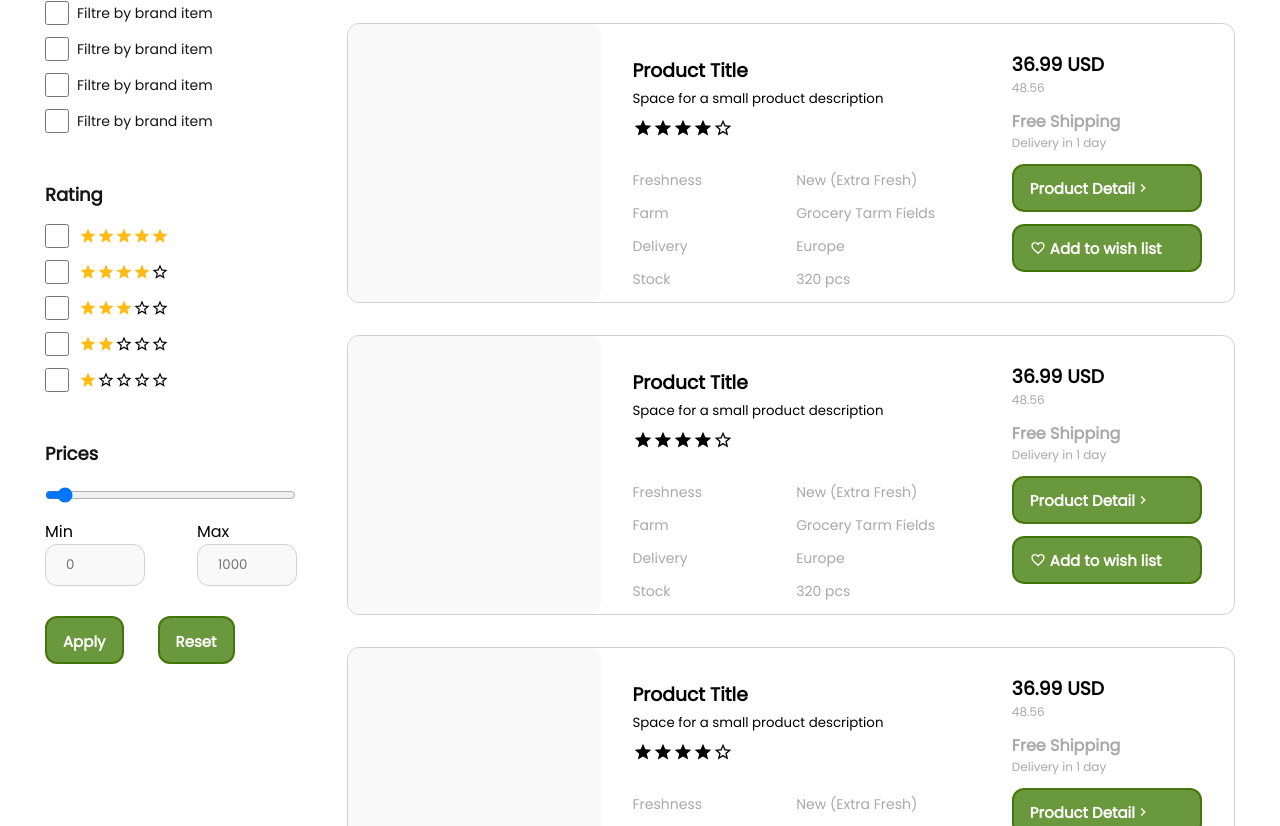
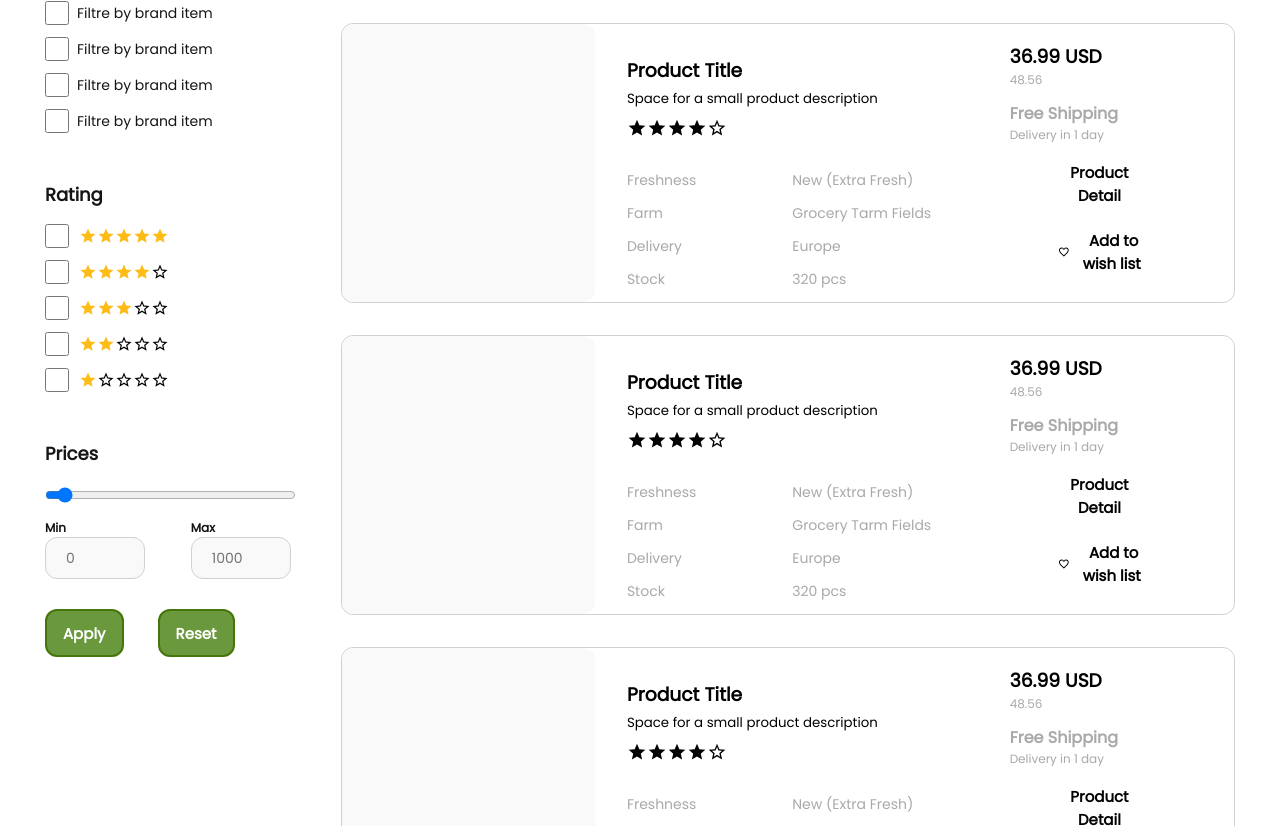
Before and after one commit to brunomatheusc/ecommer-template, a React (Create React App) app: page /category in a window 1280 px wide. Shown: the part 774-1600 px from the top of the page. Built offline with nearby package versions, Linux system fonts and the light colour scheme.

Commit message:
Starting substition of fixed elements for components

```diff
--- a/src/components/Button/index.tsx
+++ b/src/components/Button/index.tsx
@@ -5,6 +5,8 @@ import { Container } from './styles';
 interface IProps {
 	iconLeft?: boolean;
 	iconRight?: boolean;
+	size?: 'small' | 'medium' | 'large';
+	buttonType?: 'stroke' | 'colored' | 'bright' | 'simple';
 }
 
 const Button: FC<IProps> = ({ children, ...rest }) => {
--- a/src/components/Button/styles.ts
+++ b/src/components/Button/styles.ts
@@ -4,32 +4,35 @@ import { shade } from 'polished';
 interface IProps {
 	iconLeft?: boolean;
 	iconRight?: boolean;
+	size?: string;
+	buttonType?: string;
 }
 
 export const Container = styled.button<IProps>`
     display: flex;
     align-items: center;
 
-	height: 48px;
-	padding: 12px 16px;
-	background: var(--color-primary);
-
 	font-size: 15px;
 	font-weight: bold;
-	color: #fff !important;
 
 	border: 2px solid #46760A;
 	box-sizing: border-box;
 	border-radius: 12px;
 
-	${({ iconLeft }) => iconLeft && css`
+	height: ${({ size }) => size === 'small' && '36px' || size === 'medium' && '48px' || '56px' };
+	padding: ${({ size }) => size === 'small' && '12px' || size === 'medium' && '12px 16px' || '12px 48px' };
+	border: ${({ buttonType }) =>  buttonType === 'stroke' && '2px solid #92c064' || buttonType === 'colored' && '2px solid #46760a;' || buttonType === 'bright' && 'none' || 'none' };
+	background: ${({ buttonType }) =>  buttonType === 'stroke' && 'none' || buttonType === 'colored' && '#6a983c' || buttonType === 'bright' && '#f5f5f5' || '#fff' };
+	color: ${({ buttonType }) =>  buttonType === 'colored' && '#fff' || '#000' };
+
+	${({ iconLeft }) => iconLeft && css<IProps>`
 		svg {
 			margin-right: 6px;
 			stroke-width: 2;
 		}
 	`};
 
-	${({ iconRight }) => iconRight && css`
+	${({ iconRight }) => iconRight && css<IProps>`
 		svg {
 			margin-left: 6px;
 		}
--- /dev/null
+++ b/src/components/Input/index.tsx
@@ -0,0 +1,23 @@
+import React, { ComponentType, FC, InputHTMLAttributes } from 'react';
+import { IconBaseProps } from 'react-icons/lib';
+
+import { Container } from './styles';
+
+interface IProps extends InputHTMLAttributes<HTMLInputElement> {
+	iconAlignment?: 'right' | 'left';
+	label?: string;
+	icon?: ComponentType<IconBaseProps>;
+}
+
+const Input: FC<IProps> = ({ iconAlignment, icon: Icon, label, ...rest }) => {
+  	return (
+		<Container>
+			{ label && <label>{ label }</label>}
+			{ Icon && (iconAlignment == 'left') && <Icon size={16} />}
+			<input { ...rest } />
+			{ Icon && (iconAlignment == 'right') && <Icon size={16} />}
+		</Container>
+	);
+}
+
+export default Input;
--- /dev/null
+++ b/src/components/Input/styles.ts
@@ -0,0 +1,29 @@
+import styled from 'styled-components';
+import Flex from '../Flex';
+
+export const Container = styled(Flex)`
+	input {
+		height: 42px;
+		padding: 11px 16px 12px 21px;
+		background: #f9f9f9;
+
+		font-size: 14px;
+		font-weight: 400;
+		color: #a9a9a9;
+
+		border: 1px solid #d1d1d1;
+		box-sizing: border-box;
+		border-radius: 12px;
+	}
+
+	label {
+		font-size: 12px;
+		font-weight: 600;
+		color: #151515;
+	}
+
+	input[type='text'] {
+		background: transparent;
+		border: none;
+	}
+`;
--- a/src/components/Product/index.tsx
+++ b/src/components/Product/index.tsx
@@ -20,7 +20,7 @@ const Product: FC = () => {
 
 			<Info>
 				<Price>1.48 USD</Price>
-				<Button>Buy now</Button>
+				<Button buttonType="colored" size="small">Buy now</Button>
 			</Info>
 		</Container>
 	);
--- a/src/components/Sidebar/index.tsx
+++ b/src/components/Sidebar/index.tsx
@@ -1,5 +1,7 @@
 import React, { FC } from 'react';
 import { MdStar, MdStarBorder } from 'react-icons/md';
+import Button from '../Button';
+import Input from '../Input';
 
 import { Container, Wrapper, Title, Categories, CategoryWrapper, CategoryName, Quantity, Brands, Rating, Price, MinMax, Finish } from './styles';
 
@@ -61,20 +63,14 @@ const Sidebar: FC = () => {
 				<Wrapper><input type="range" name="" id="" min="0" max="1000" /></Wrapper>
 
 				<MinMax>
-					<div>
-						<span>Min</span>
-						<input type="text" placeholder="0" />
-					</div>
+					<Input label="Min" placeholder="0" />
 
-					<div>
-						<span>Max</span>
-						<input type="text" placeholder="1000" />
-					</div>
+					<Input label="Max" placeholder="1000" />
 				</MinMax>
 
 				<Finish>
-					<button>Apply</button>
-					<button>Reset</button>
+					<Button buttonType="colored" size="small">Apply</Button>
+					<Button buttonType="colored" size="small">Reset</Button>
 				</Finish>
 			</Price>
 		</Container>
--- a/src/pages/Checkout/index.tsx
+++ b/src/pages/Checkout/index.tsx
@@ -221,7 +221,7 @@ const Checkout: FC = () => {
 						</InputCheckbox>
 
 						<Flex>
-							<Button>Complete Order</Button>
+							<Button size="large" buttonType="colored">Complete Order</Button>
 						</Flex>
 
 						<Flex flexDirection="column" align="flex-start">
--- a/src/pages/Home/index.tsx
+++ b/src/pages/Home/index.tsx
@@ -6,6 +6,7 @@ import Flex from '../../components/Flex';
 import { Container, Carousel, Basics, Banners, BestSellings, MoreProducts, Quotes, Headline, QuotesBox, Client } from './styles';
 import client from '../../assets/client-1.svg';
 import Product from '../../components/Product';
+import { MdChevronRight } from 'react-icons/md';
 
 const Home: FC = () => {
 	return (
@@ -21,22 +22,21 @@ const Home: FC = () => {
 						<Link to="/category">Kitchen</Link>
 
 						<Flex>
-							<Button>More categories</Button>
+							<Button buttonType="bright" size="medium" iconRight>More categories<MdChevronRight strokeWidth={2} color="#000" /></Button>
 						</Flex>
 					</Flex>
 
 					{ [0, 1].map((_, index) => {
 						return (
-							<Banners flexDirection="column">
+							<Banners flexDirection="column" key={ index }>
 								<Flex flexDirection="column">
 									<span>Banner subfocus</span>
 									<h3>Space for heading</h3>
 								</Flex>
 
 								<Flex>
-									<Button>Read decipes</Button>
+									<Button buttonType="stroke" iconRight>Read decipes<MdChevronRight strokeWidth={2} color="#6a983c" /></Button>
 								</Flex>
-
 							</Banners>
 						);
 					})}
@@ -52,7 +52,7 @@ const Home: FC = () => {
 						<Link to="/category">Baby</Link>
 
 						<Flex>
-							<Button>More products</Button>
+							<Button buttonType="bright" size="medium" iconRight>More products<MdChevronRight strokeWidth={2} color="#000" /></Button>
 						</Flex>
 					</Flex>
 
@@ -78,7 +78,7 @@ const Home: FC = () => {
 						<Link to="/category">Baby</Link>
 
 						<Flex>
-							<Button>More products</Button>
+							<Button buttonType="bright" size="medium" iconRight>More products<MdChevronRight strokeWidth={2} color="#000" /></Button>
 						</Flex>
 
 					</Flex>
```
